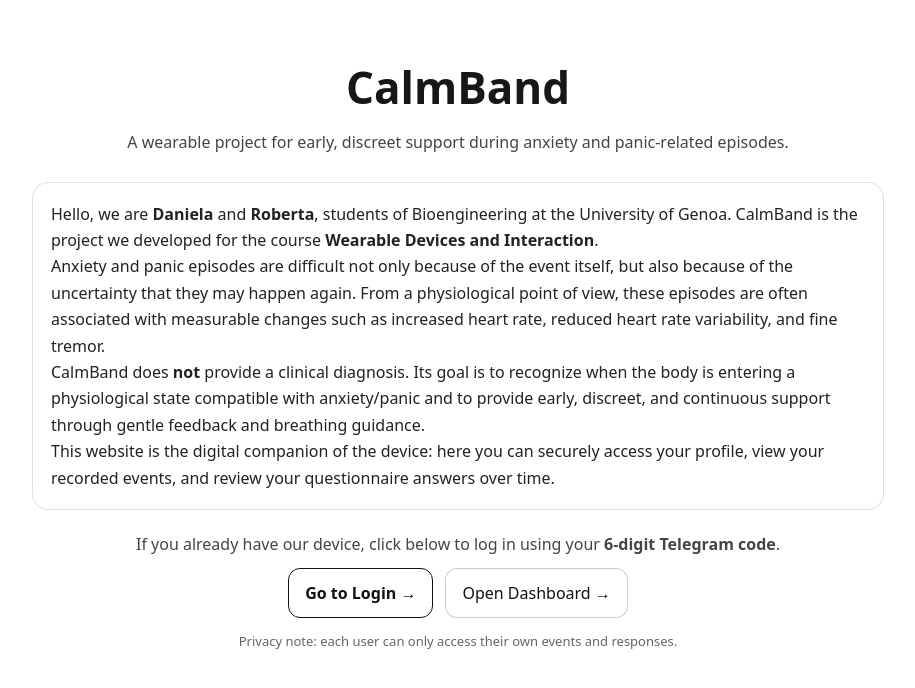
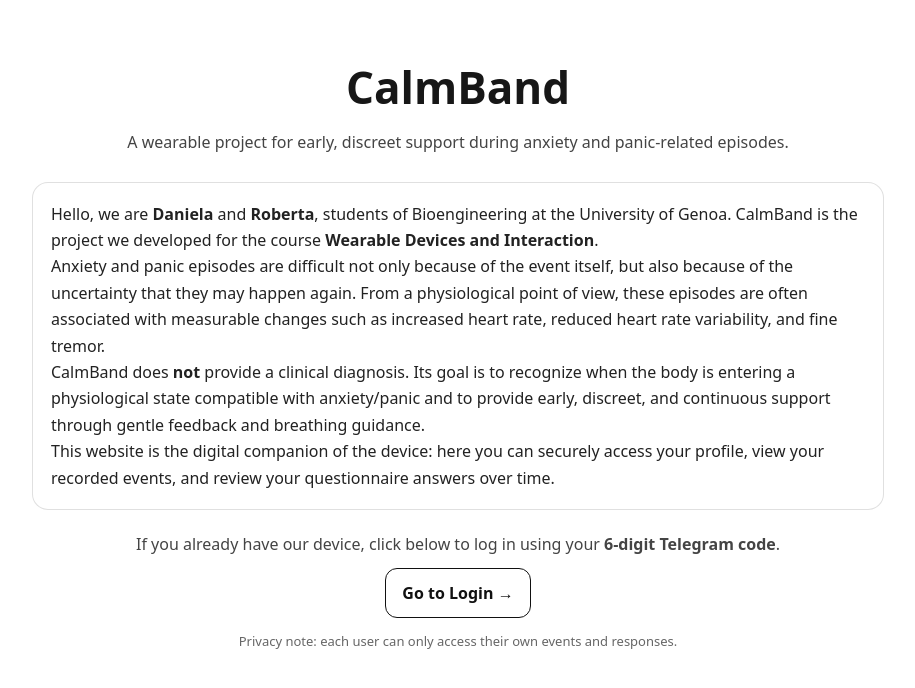
Before and after one commit to danielapireddu/anxiety-watch-server, a Next.js app in the folder anxiety-watch-web/: page / in a window 1280 px wide. Shown: the top 688 px of the page, without its empty margins (182-1097 px from the left). Built offline with nearby package versions, Linux system fonts and the light colour scheme.

Commit message:
Togliamo dashboard

```diff
--- a/anxiety-watch-web/app/page.tsx
+++ b/anxiety-watch-web/app/page.tsx
@@ -77,19 +77,7 @@
             Go to Login →
           </Link>
 
-          <Link
-            href="/dashboard"
-            style={{
-              padding: "12px 16px",
-              borderRadius: 12,
-              border: "1px solid rgba(0,0,0,0.2)",
-              textDecoration: "none",
-              color: "#111",
-              background: "white",
-            }}
-          >
-            Open Dashboard →
-          </Link>
+
         </div>
 
         <p style={{ marginTop: 14, fontSize: 13, color: "#666" }}>
```
